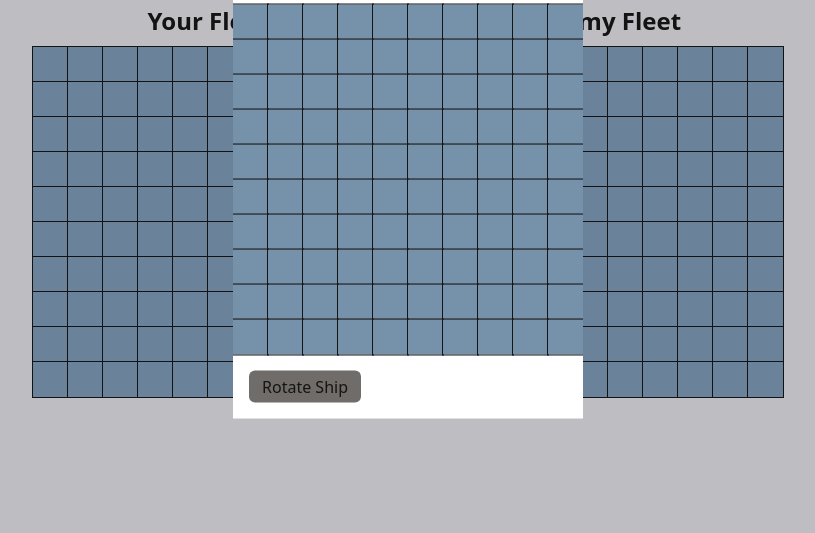
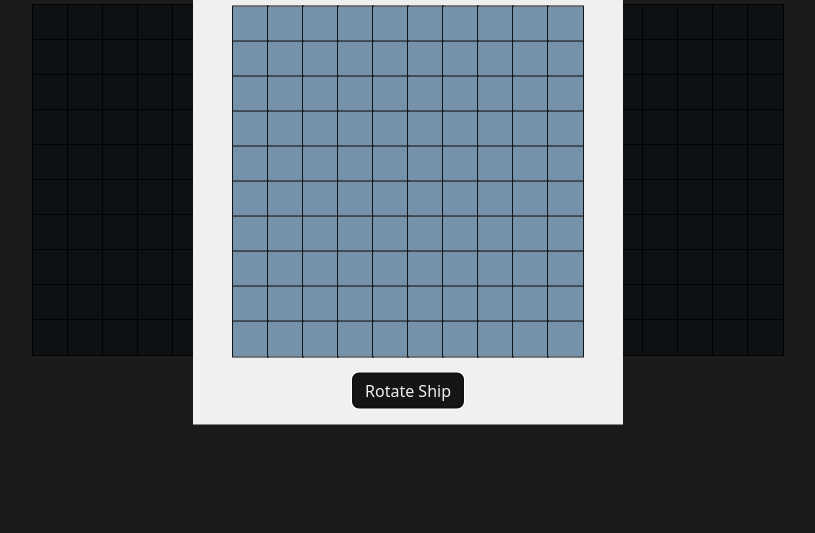
Before and after one commit to scottwright-dev/battleship, a website built with webpack: page src/template.html in a window 1280 px wide. Shown: the part 211-744 px from the top of the page, without its empty margins (232-1047 px from the left). Built offline with nearby package versions, Linux system fonts and the light colour scheme.

Commit message:
fix(style): add dark backdrop to modals
This commit fixes various issues including:

- Adds a backdrop pseudo class to both dialog elements, which enables easier viewing for the user.
- Fixes a display inconstancy in Safari where the place ships modal was not being correctly displayed.
- Fixes alignment of buttons in the dialog elements so they appear correctly centered.
- General consolidation and organisation of style classes for readability.

```diff
--- a/src/style.css
+++ b/src/style.css
@@ -1,7 +1,7 @@
 /* ROOT STYLES & RESETS*/
 
 :root {
-  --background-color: #d4d4d8;
+  --background-color: #f0f0f0;
   --board-color: #7692ab;
   --border-radius: 6px;
   --cell-hit: #e53535;
@@ -43,7 +43,6 @@ body {
 button {
   font: inherit;
   cursor: pointer;
-  color: var(--text-color);
 }
 
 /* LAYOUT */
@@ -51,7 +50,7 @@ button {
 .container {
   display: flex;
   flex-direction: column;
-  justify-content: center;
+  justify-content: flex-start;
   align-items: center;
   flex-grow: 1;
 }
@@ -60,6 +59,7 @@ button {
   justify-content: center;
   align-items: center;
   gap: 50px;
+  margin-top: 100px;
 }
 
 .gameboard {
@@ -73,6 +73,98 @@ button {
   height: 35px;
   outline: 1px solid var(--line-color);
   background-color: var(--board-color);
+}
+
+/* ELEMENT STYLES */
+
+.player-ship,
+.ship-hover {
+  background-color: var(--ship-color);
+}
+
+.cell-hit {
+  background-color: var(--cell-hit);
+}
+
+.cell-miss {
+  background-color: var(--cell-miss);
+}
+
+#p2-gameboard .board-cell {
+  cursor: crosshair;
+}
+
+.button {
+  background-color: var(--line-color);
+  border: 2px solid var(--line-color);
+  border-radius: var(--border-radius);
+  color: var(--background-color);
+  margin: 1rem;
+  padding: 0.5rem;
+  width: 7rem;
+  line-height: 1;
+  transition:
+    filter 0.1s ease-in-out,
+    background-color 0.1s ease-in-out;
+}
+
+.button:hover {
+  background-color: var(--btn-hover);
+  border: 2px solid var(--line-color);
+  color: var(--line-color);
+}
+
+#rotate-button {
+  margin-top: 1rem;
+}
+
+/* MODALs */
+.game-end-dialog-container {
+  display: none;
+  position: fixed;
+  top: 0;
+  left: 0;
+  width: 100%;
+  height: 100%;
+  justify-content: center;
+  align-items: center;
+  z-index: 1000;
+}
+
+::backdrop {
+  background-color: rgba(0, 0, 0, 0.885);
+}
+
+/* MODAL PLACEMENT */
+.game-end-dialog,
+.ship-placement-modal {
+  border: none;
+  position: absolute;
+  top: 50%;
+  left: 50%;
+  transform: translate(-50%, -50%);
+  padding: 0 40px;
+  background-color: var(--background-color);
+}
+
+.modal-content {
+  display: flex;
+  flex-direction: column;
+  align-items: center;
+  justify-content: space-between;
+}
+
+/* TEXT */
+
+.text-title {
+  text-align: center;
+  padding: 10px;
+  font-weight: 400;
+}
+
+.header .text-title{
+  text-transform: uppercase;
+  font-weight: bold;
 }
 
 /* FOOTER */
@@ -97,79 +189,6 @@ footer {
   filter: brightness(0) saturate(50%) invert(0.8);
 }
 
-/* ELEMENT STYLES */
-
-.player-ship {
-  background-color: var(--ship-color);
-}
-
-.cell-hit {
-  background-color: var(--cell-hit);
-}
-
-.cell-miss {
-  background-color: var(--cell-miss);
-}
-
-#p2-gameboard .board-cell {
-  cursor: crosshair;
-}
-
-.ship-hover {
-  background-color: var(--ship-color);
-}
-
-.button {
-  background-color: var(--ship-color);
-  border: none;
-  outline: none;
-  border-radius: var(--border-radius);
-  color: var(--text-color);
-  margin: 1rem;
-  padding: 0.5rem;
-  width: 7rem;
-  line-height: 1;
-  transition:
-    filter 0.1s ease-in-out,
-    background-color 0.1s ease-in-out;
-}
-
-.button:hover {
-  background-color: var(--btn-hover);
-  outline: 2px solid var(--line-color);
-}
-
-/* MODALs */
-
-.game-end-dialog-container {
-  display: none;
-  position: fixed;
-  top: 0;
-  left: 0;
-  width: 100%;
-  height: 100%;
-  justify-content: center;
-  align-items: center;
-  z-index: 1000;
-  background-color: rgba(0, 0, 0, 0.6);
-}
-
-.game-end-dialog,
-.ship-placement-modal {
-  border: none;
-  position: absolute;
-  top: 50%;
-  left: 50%;
-  transform: translate(-50%, -50%);
-}
-
-/* TEXT */
-
-.text-title {
-  text-align: center;
-  padding: 10px;
-}
-
 /* MOBILE & TABLET */
 
 @media (max-width: 768px) {
--- a/src/template.html
+++ b/src/template.html
@@ -16,12 +16,13 @@
           aria-label="Game Information"
         ></div>
       </header>
-
-      <div class="ship-placement-modal-container">
+      <div class="dialog-container">
         <dialog id="ship-placement-modal" class="ship-placement-modal">
-          <h3 class="text-title">Place your ships</h3>
-          <div id="placement-gameboard" class="gameboard"></div>
-          <button id="rotate-button" class="button">Rotate Ship</button>
+          <h2 class="text-title">Place your ships</h2>
+          <div class="modal-content">
+            <div id="placement-gameboard" class="gameboard"></div>
+            <button id="rotate-button" class="button">Rotate Ship</button>
+          </div>
         </dialog>
       </div>
 
@@ -52,7 +53,7 @@
           class="game-end-dialog"
           aria-labelledby="game-end-title"
         >
-          <h2 id="game-end-title" class="winner-info"></h2>
+          <h2 id="game-end-title" class="winner-info text-title"></h2>
           <button
             id="restart-button"
             class="button"
```
